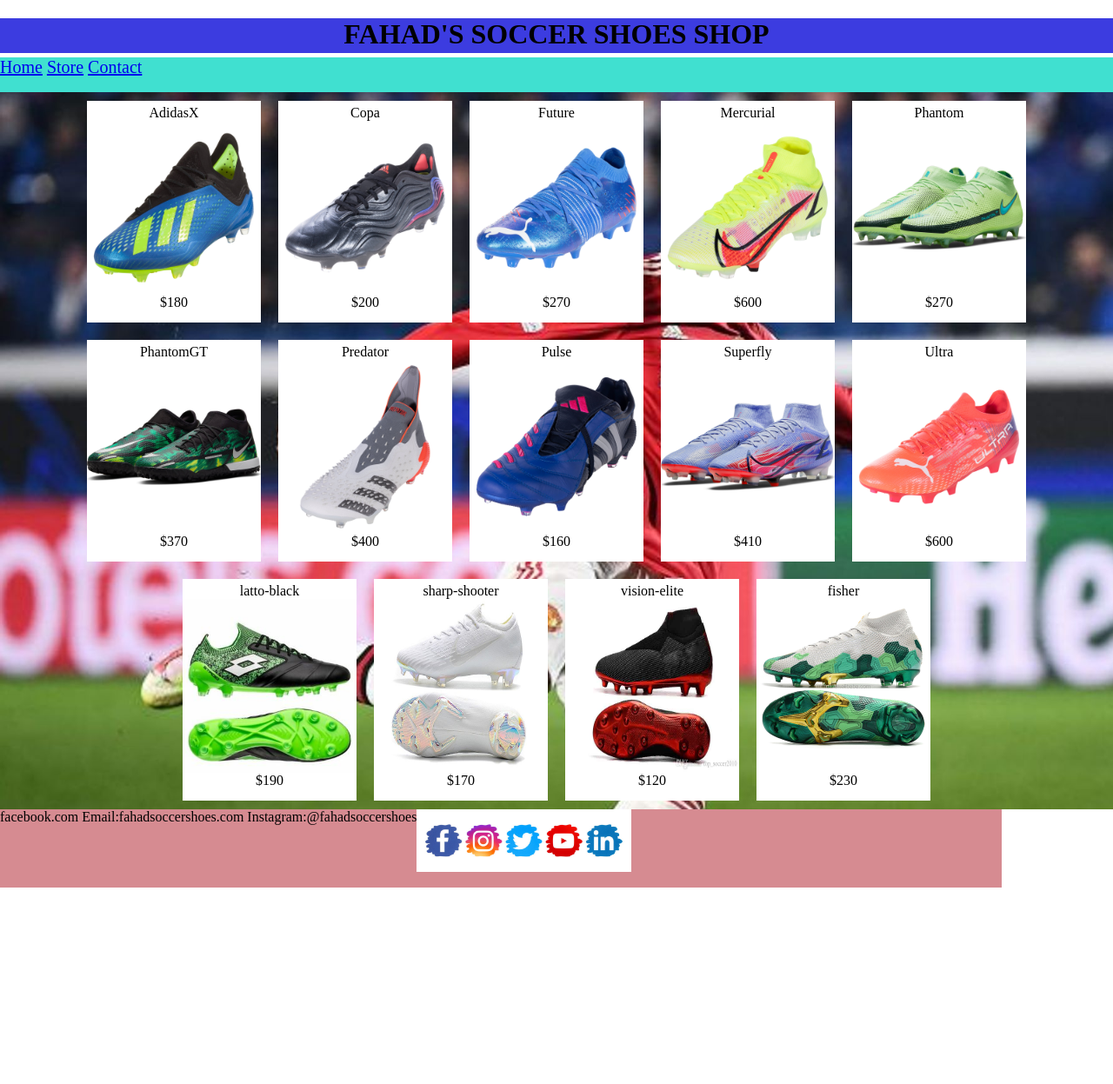
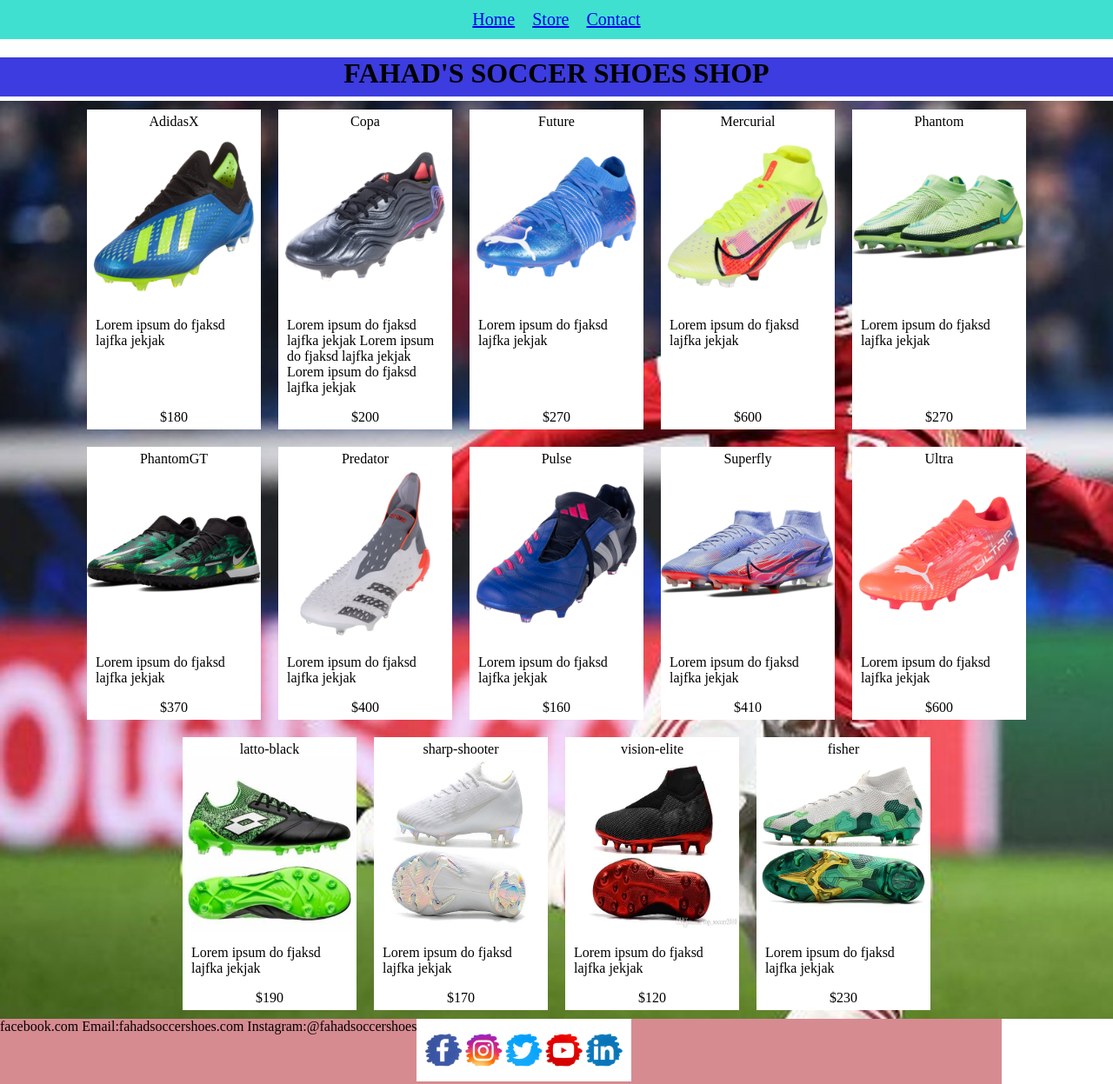
Before and after one commit to Gfahad/duka, a plain HTML site: page product.html in a window 1280 px wide. Shown: the top 1247 px of the page at 87% size. Before the commit the page ends 1021 px from the top, so only its background shows below. Drawn offline with Linux system fonts and the light colour scheme.

Commit message:
css updates, media queries

```diff
--- a/product.css
+++ b/product.css
@@ -6,6 +6,17 @@ body {
 
 .nav-bar {
   font-size: 20px;
+  position: center;
+  background: turquoise;
+  align-self: left;
+  height: 45px;
+  display: flex;
+  justify-content: center;
+  align-items: center;
+}
+
+.nav-bar a {
+  margin: 0 10px;
 }
 
 .hero__wrapper {
@@ -25,6 +36,7 @@ body {
   flex-flow: column nowrap;
   color: white;
 }
+
 .hero__image {
   width: 80%;
   margin: 0 auto;
@@ -33,16 +45,10 @@ body {
 
 .page-title {
   background: rgb(60, 60, 224);
-  min-height: 5vh;
+  min-height: 45px;
   text-align: center;
   width: 100%;
   margin-bottom: 5px;
-}
-
-.layout-nav {
-  background: turquoise;
-  align-self: left;
-  height: 5vh;
 }
 
 .products {
@@ -56,25 +62,45 @@ body {
   background-size: cover;
 }
 
+.shoe-wrapper {
+  padding: 10px;
+}
+
 .shoe-container {
+  background-color: white;
   display: flex;
   flex-direction: column;
   align-items: center;
   width: 200px;
-  height: 250px;
-  margin: 10px 10px 10px 10px;
-  background-color: white;
-  padding-top: 5px;
+  padding: 5px 0;
+  height: 100%;
+  box-sizing: border-box;
 }
 
 .shoe-container:hover {
-  opacity: 0.5;
+  opacity: 0.75;
+  cursor: pointer;
 }
 
 .shoe-image {
-  width: 200px;
-  height: 200px;
+  width: 100px;
+  height: 100px;
 }
+
+@media (min-width: 768px) {
+  .shoe-image {
+    width: 200px;
+    height: 200px;
+  }
+}
+
+.shoe-description {
+  padding: 0 10px;
+  flex-grow: 2;
+}
+
+/* .shoe-price {
+} */
 
 .main-footer {
   background-color: rgb(214, 139, 145);
@@ -87,6 +113,7 @@ body {
 .company-logo {
   height: 80%;
 }
+
 .media-icon {
   height: 100%;
 }
@@ -97,6 +124,7 @@ body {
   background-color: rgb(7, 7, 73);
   width: 100% margin, 10px;
 }
+
 .media-links {
   height: 80%;
 }
--- a/product.html
+++ b/product.html
@@ -1,6 +1,6 @@
-
 <!DOCTYPE html>
 <html lang="en">
+
 <head>
     <meta charset="UTF-8">
     <meta http-equiv="X-UA-Compatible" content="IE=edge">
@@ -12,101 +12,172 @@
 </head>
 
 <body>
+
+    <nav class="nav-bar">
+        <a href="index.html">Home</a>
+        <a href="product.html">Store</a>
+        <a href="contact.html">Contact</a>
+    </nav>
+
     <div class="page-title">
         <h1>FAHAD'S SOCCER SHOES SHOP</h1>
     </div>
 
-    <div  class= "nav-bar">
-        <nav class="layout-nav">
-            <a href="index.html">Home</a>
-            <a href="product.html">Store</a>
-            <a href="contact.html">Contact</a>
-          </nav>
+    <section class="products">
+        <div class="shoe-wrapper">
+            <div class="shoe-container">
+                <div>AdidasX</div>
+                <img class="shoe-image" src="images/AdidasX.jpg"></img>
+                <p class="shoe-description">
+                    Lorem ipsum do fjaksd lajfka jekjak
+                </p>
+                <div class="shoe-price">$180</div>
+            </div>
         </div>
 
-    <section class="products">
+        <div class="shoe-wrapper">
             <div class="shoe-container">
-            <span>AdidasX</span>
-            <img class="shoe-image" src="images/AdidasX.jpg"></img>
-            <span>$180</span>
+                <div>Copa</div>
+                <img class="shoe-image" src="images/Copa.jpg"></img>
+                <p class="shoe-description">
+                    Lorem ipsum do fjaksd lajfka jekjak
+                    Lorem ipsum do fjaksd lajfka jekjak
+                    Lorem ipsum do fjaksd lajfka jekjak
+                </p>
+                <div class="shoe-price">$200</div>
+            </div>
         </div>
 
+        <div class="shoe-wrapper">
             <div class="shoe-container">
-            <span>Copa</span>
-            <img class="shoe-image" src="images/Copa.jpg"></img>
-            <span>$200</span>
+                <div>Future</div>
+                <img class="shoe-image" src="images/Future.jpg"></img>
+                <p class="shoe-description">
+                    Lorem ipsum do fjaksd lajfka jekjak
+                </p>
+                <div class="shoe-price">$270</div>
+            </div>
         </div>
 
-        <div class="shoe-container">
-            <span>Future</span>
-            <img class="shoe-image" src="images/Future.jpg"></img>
-            <span>$270</span>
-        </div>
-
+        <div class="shoe-wrapper">
             <div class="shoe-container">
                 <span>Mercurial</span>
                 <img class="shoe-image" src="images/Mercurial.jpg"></img>
-            <span>$600</span>
+                <p class="shoe-description">
+                    Lorem ipsum do fjaksd lajfka jekjak
+                </p>
+                <span class="shoe-price">$600</span>
+            </div>
         </div>
 
+        <div class="shoe-wrapper">
             <div class="shoe-container">
                 <span>Phantom</span>
                 <img class="shoe-image" src="images/Phantom.jpg"></img>
-            <span>$270</span>
+                <p class="shoe-description">
+                    Lorem ipsum do fjaksd lajfka jekjak
+                </p>
+                <span class="shoe-price">$270</span>
+            </div>
         </div>
 
+        <div class="shoe-wrapper">
             <div class="shoe-container">
                 <span>PhantomGT</span>
                 <img class="shoe-image" src="images/PhantomGT.jpg"></img>
-            <span>$370</span>
+                <p class="shoe-description">
+                    Lorem ipsum do fjaksd lajfka jekjak
+                </p>
+                <span class="shoe-price">$370</span>
+            </div>
         </div>
 
+        <div class="shoe-wrapper">
             <div class="shoe-container">
                 <span>Predator</span>
                 <img class="shoe-image" src="images/Predator.jpg"></img>
-            <span>$400</span>
+                <p class="shoe-description">
+                    Lorem ipsum do fjaksd lajfka jekjak
+                </p>
+                <span class="shoe-price">$400</span>
+            </div>
         </div>
 
+        <div class="shoe-wrapper">
             <div class="shoe-container">
                 <span>Pulse</span>
                 <img class="shoe-image" src="images/Pulse.jpg"></img>
-            <span>$160</span>
+                <p class="shoe-description">
+                    Lorem ipsum do fjaksd lajfka jekjak
+                </p>
+                <span class="shoe-price">$160</span>
+            </div>
         </div>
 
+        <div class="shoe-wrapper">
             <div class="shoe-container">
                 <span>Superfly</span>
                 <img class="shoe-image" src="images/Superfly.jpg"></img>
-            <span>$410</span>
+                <p class="shoe-description">
+                    Lorem ipsum do fjaksd lajfka jekjak
+                </p>
+                <span class="shoe-price">$410</span>
+            </div>
         </div>
 
+        <div class="shoe-wrapper">
             <div class="shoe-container">
                 <span>Ultra</span>
                 <img class="shoe-image" src="images/Ultra.jpg"></img>
-            <span>$600</span>
+                <p class="shoe-description">
+                    Lorem ipsum do fjaksd lajfka jekjak
+                </p>
+                <span class="shoe-price">$600</span>
+            </div>
         </div>
 
+        <div class="shoe-wrapper">
             <div class="shoe-container">
                 <span>latto-black</span>
                 <img class="shoe-image" src="images/latto-black.jpeg"></img>
-            <span>$190</span>
+                <p class="shoe-description">
+                    Lorem ipsum do fjaksd lajfka jekjak
+                </p>
+                <span class="shoe-price">$190</span>
+            </div>
         </div>
 
+        <div class="shoe-wrapper">
             <div class="shoe-container">
                 <span>sharp-shooter</span>
                 <img class="shoe-image" src="images/sharp-shooter.jpeg"></img>
-            <span>$170</span>
+                <p class="shoe-description">
+                    Lorem ipsum do fjaksd lajfka jekjak
+                </p>
+                <span class="shoe-price">$170</span>
+            </div>
         </div>
 
+        <div class="shoe-wrapper">
             <div class="shoe-container">
                 <span>vision-elite</span>
                 <img class="shoe-image" src="images/vision-elite.jpeg"></img>
-            <span>$120</span>
+                <p class="shoe-description">
+                    Lorem ipsum do fjaksd lajfka jekjak
+                </p>
+                <span class="shoe-price">$120</span>
+            </div>
         </div>
 
+        <div class="shoe-wrapper">
             <div class="shoe-container">
-            <span>fisher</span>
+                <div>fisher</div>
                 <img class="shoe-image" src="images/fisher.jpeg"></img>
-            <span>$230</span>
+                <p class="shoe-description">
+                    Lorem ipsum do fjaksd lajfka jekjak
+                </p>
+                <div class="shoe-price">$230</div>
+            </div>
         </div>
 
     </section>
```
Also changed, not shown: 1 other file. Lines whose indentation alone changed are shown as unchanged.
